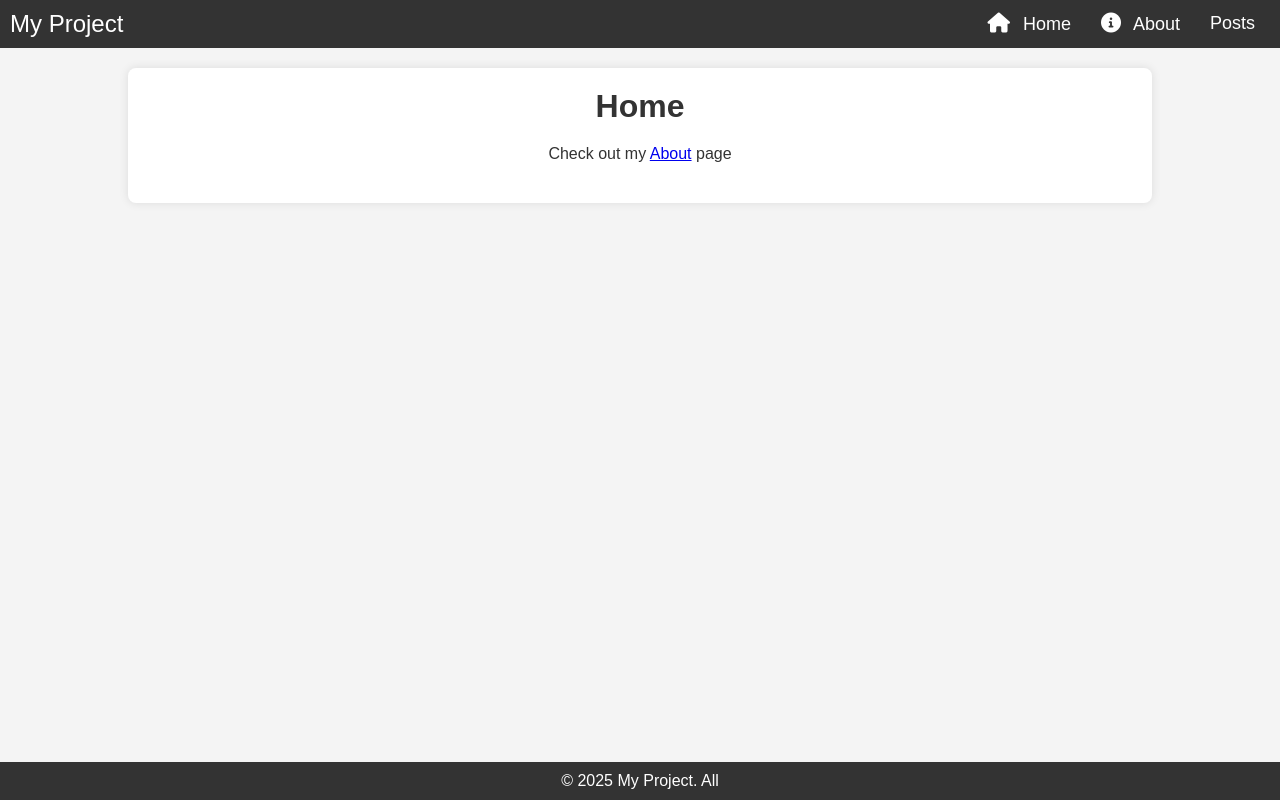
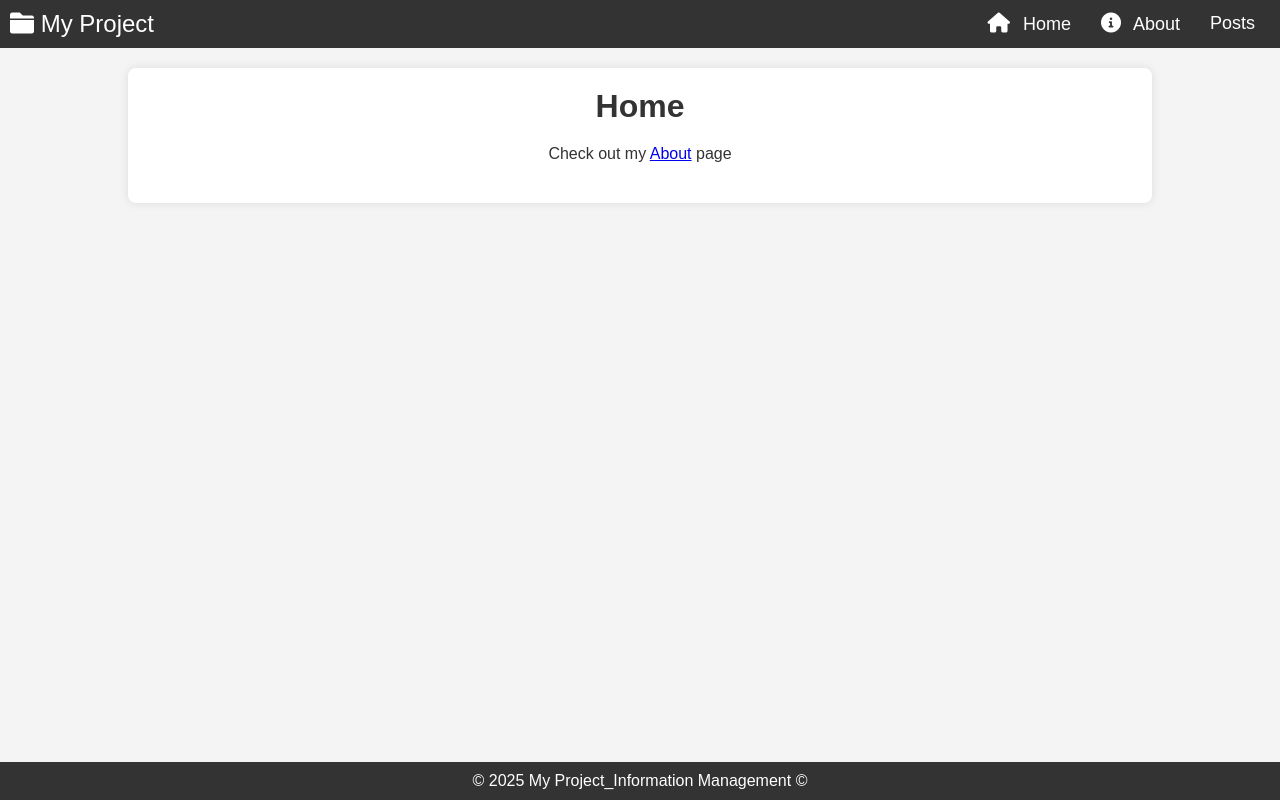
Before and after one commit to Jeek11/python, a Django app: page / in a window 1280 px wide. Run offline with Django 5.2, Linux system fonts and the light colour scheme.

Commit message:
Fixed code

```diff
--- a/myProject/templates/layout.html
+++ b/myProject/templates/layout.html
@@ -25,7 +25,9 @@
     <!-- Navigation bar -->
     <nav>
         <div class="nav-left">
-            <span class="project-name">My Project</span>
+            <span class="project-name">
+                <i class="fas fa-folder"></i> My Project
+              </span>
         </div>
         <div class="nav-links">
             <a href="/"><i class="fas fa-home"></i> Home</a>
@@ -43,4 +45,4 @@
 
     <!-- Footer (if needed) -->
     <footer>
-        <p>&copy; 2025 My Project. All
+        <p>&copy; 2025 My Project_Information Management &copy;
--- /dev/null
+++ b/post/tests.py
@@ -0,0 +1,3 @@
+from django.test import TestCase
+
+# Create your tests here.
```
Also changed, not shown: db.sqlite3.
